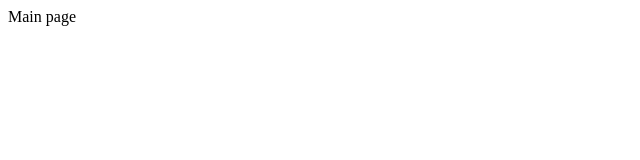
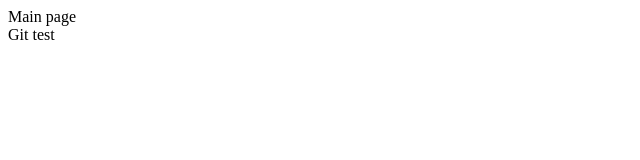
Before and after one commit to rememberkarl/test, a plain HTML site: page html/main.html in a window 1280 px wide. Shown: the full height of the page, 0-640 px from the left. Drawn offline with Linux system fonts and the light colour scheme.

Commit message:
Modified main.html.

```diff
--- a/html/main.html
+++ b/html/main.html
@@ -6,6 +6,7 @@
         <script src="../js/main.js"></script>
     </head>
     <body>
-        Main page
+        <div>Main page</div>
+        <div>Git test</div>
     </body>
 </html>
```
